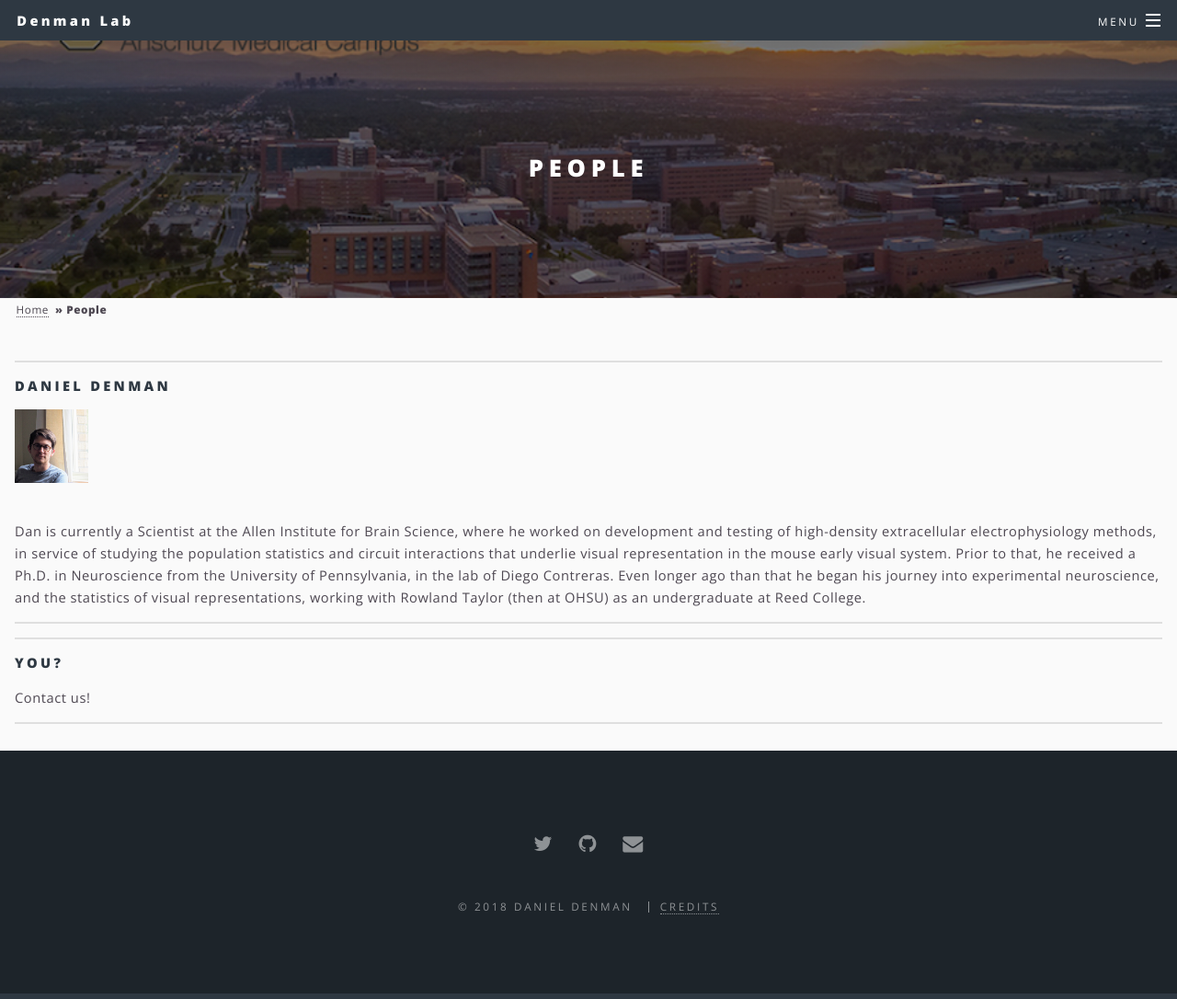
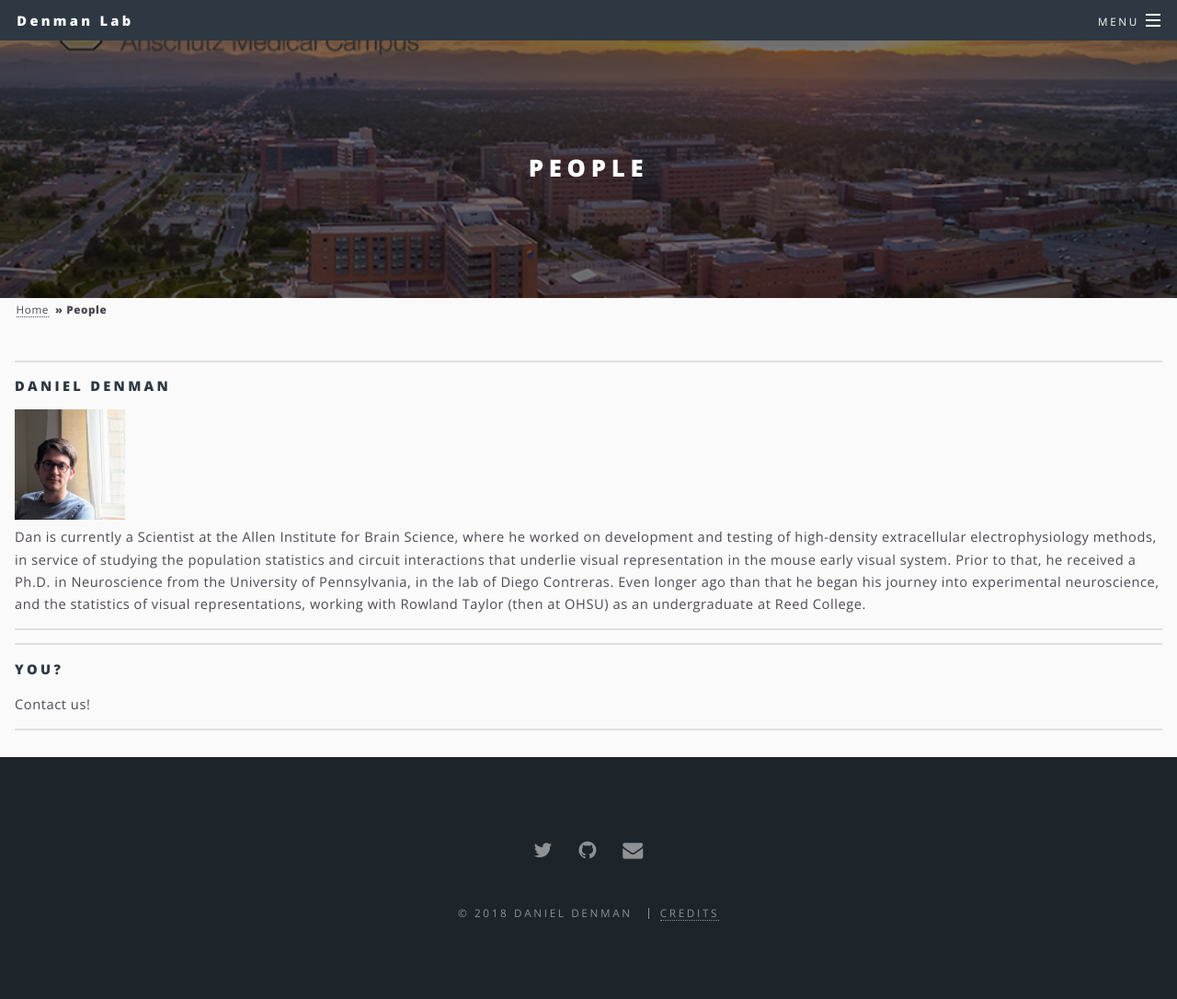
Before and after one commit to denmanlab/denmanlab.github.io, a Jekyll site: the page built from _pages/people.html, in a window 1280 px wide and 1086 px high. Shown: the whole window at 92% size. Built offline with Jekyll 4.4.1, drawn with Linux system fonts in a browser that asks for light colours.

Commit message:
image resize

```diff
--- a/_pages/people.html
+++ b/_pages/people.html
@@ -9,10 +9,18 @@ background-image: cu001.jpeg
 ---
 <hr style="margin:0 0 1em 0;" />
 <h4>Daniel Denman</h4>
-<p>
-    <img src="/images/dan.jpg"
-    width="80" height="80"/>
-</p>
+<div>
+<style>
+.center {
+    margin: auto;
+    width: 60%;
+    border: 2px hidden #73AD21;
+    padding: 12px;
+}
+</style>
+<img src="/images/dan.jpg"
+width="120" height="120"/>
+</div>
 Dan is currently a Scientist at the Allen Institute for Brain Science, where he worked on development and testing of high-density extracellular electrophysiology methods, in service of studying the population statistics and circuit interactions that underlie visual representation in the mouse early visual system. Prior to that, he received a Ph.D. in Neuroscience from the University of Pennsylvania, in the lab of Diego Contreras. Even longer ago than that he began his journey into experimental neuroscience, and the statistics of visual representations, working with Rowland Taylor (then at OHSU) as an undergraduate at Reed College.
 <hr style="margin:1em 0 1em 0;" />
 
```
